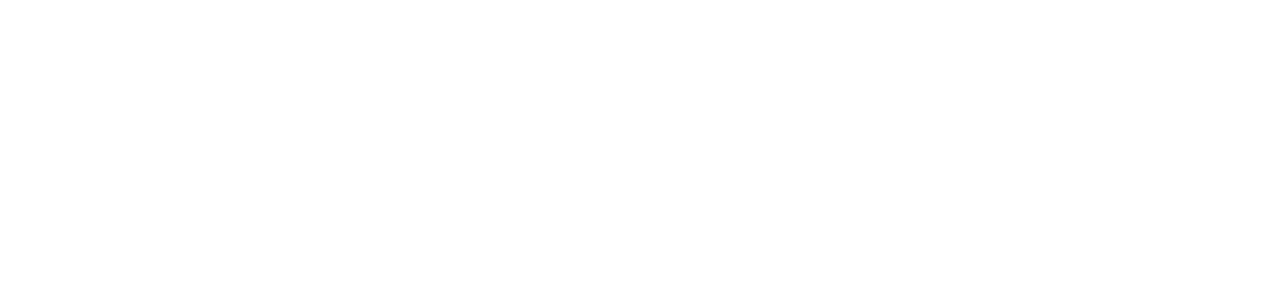
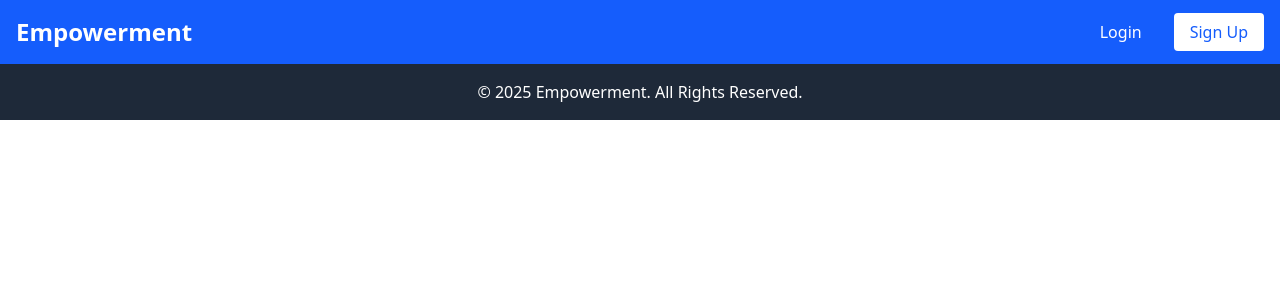
Before and after one commit to Anwishta/Ablemind, a React (Vite) app in the folder frontend/: page / in a window 1280 px wide. Shown: the top 300 px of the page. Built offline with nearby package versions, Linux system fonts and the light colour scheme.

Commit message:
navbar added

```diff
--- a/frontend/package.json
+++ b/frontend/package.json
@@ -12,7 +12,8 @@
   "dependencies": {
     "@tailwindcss/vite": "^4.0.13",
     "react": "^19.0.0",
-    "react-dom": "^19.0.0"
+    "react-dom": "^19.0.0",
+    "react-router-dom": "^7.3.0"
   },
   "devDependencies": {
     "@eslint/js": "^9.21.0",
--- a/frontend/src/App.jsx
+++ b/frontend/src/App.jsx
@@ -1,13 +1,19 @@
-import { useState } from 'react'
+import React from "react";
+import { BrowserRouter as Router, Routes, Route } from "react-router-dom";
+import Home from "./pages/Home";
+import Login from "./pages/Login";
+import Register from "./pages/Register";
 
-function App() {
+const App = () => {
+    return (
+        <Router>
+            <Routes>
+                <Route path="/" element={<Home />} />
+                <Route path="/login" element={<Login />} />
+                <Route path="/register" element={<Register />} />
+            </Routes>
+        </Router>
+    );
+};
 
-  return (
-    <>
-    <div className='text-red-500'></div>
-
-    </>
-  )
-}
-
-export default App
+export default App;
--- /dev/null
+++ b/frontend/src/components/Footer.jsx
@@ -0,0 +1,11 @@
+import React from "react";
+
+const Footer = () => {
+    return (
+        <footer className="bg-gray-800 text-white text-center p-4 mt-auto">
+            <p>&copy; {new Date().getFullYear()} Empowerment. All Rights Reserved.</p>
+        </footer>
+    );
+};
+
+export default Footer;
--- /dev/null
+++ b/frontend/src/components/Navbar.jsx
@@ -0,0 +1,16 @@
+import React from "react";
+import { Link } from "react-router-dom";
+
+const Navbar = () => {
+    return (
+        <nav className="bg-blue-600 text-white p-4 flex justify-between items-center">
+            <Link to="/" className="text-2xl font-bold">Empowerment</Link>
+            <div>
+                <Link to="/login" className="px-4 py-2 hover:bg-blue-500 rounded">Login</Link>
+                <Link to="/register" className="ml-4 px-4 py-2 bg-white text-blue-600 rounded">Sign Up</Link>
+            </div>
+        </nav>
+    );
+};
+
+export default Navbar;
--- /dev/null
+++ b/frontend/src/pages/Home.jsx
@@ -0,0 +1,13 @@
+import React from 'react'
+import Navbar from '../components/Navbar'
+import Footer from '../components/Footer'
+const Home = () => {
+  return (
+    <div><Navbar />
+
+      <Footer />
+    </div>
+  )
+}
+
+export default Home
--- /dev/null
+++ b/frontend/src/pages/Login.jsx
@@ -0,0 +1,11 @@
+import React from 'react'
+
+const Login = () => {
+  return (
+    <div>
+
+    </div>
+  )
+}
+
+export default Login
--- /dev/null
+++ b/frontend/src/pages/Register.jsx
@@ -0,0 +1,12 @@
+import React from "react";
+
+const Register = () => {
+    return (
+        <div className="flex flex-col items-center justify-center h-screen">
+            <h1 className="text-3xl font-bold">Register</h1>
+            <p className="text-gray-600">Sign up to access learning resources</p>
+        </div>
+    );
+};
+
+export default Register;
```
Also changed, not shown: 1 other file (tests, documents, lock files or other folders).
